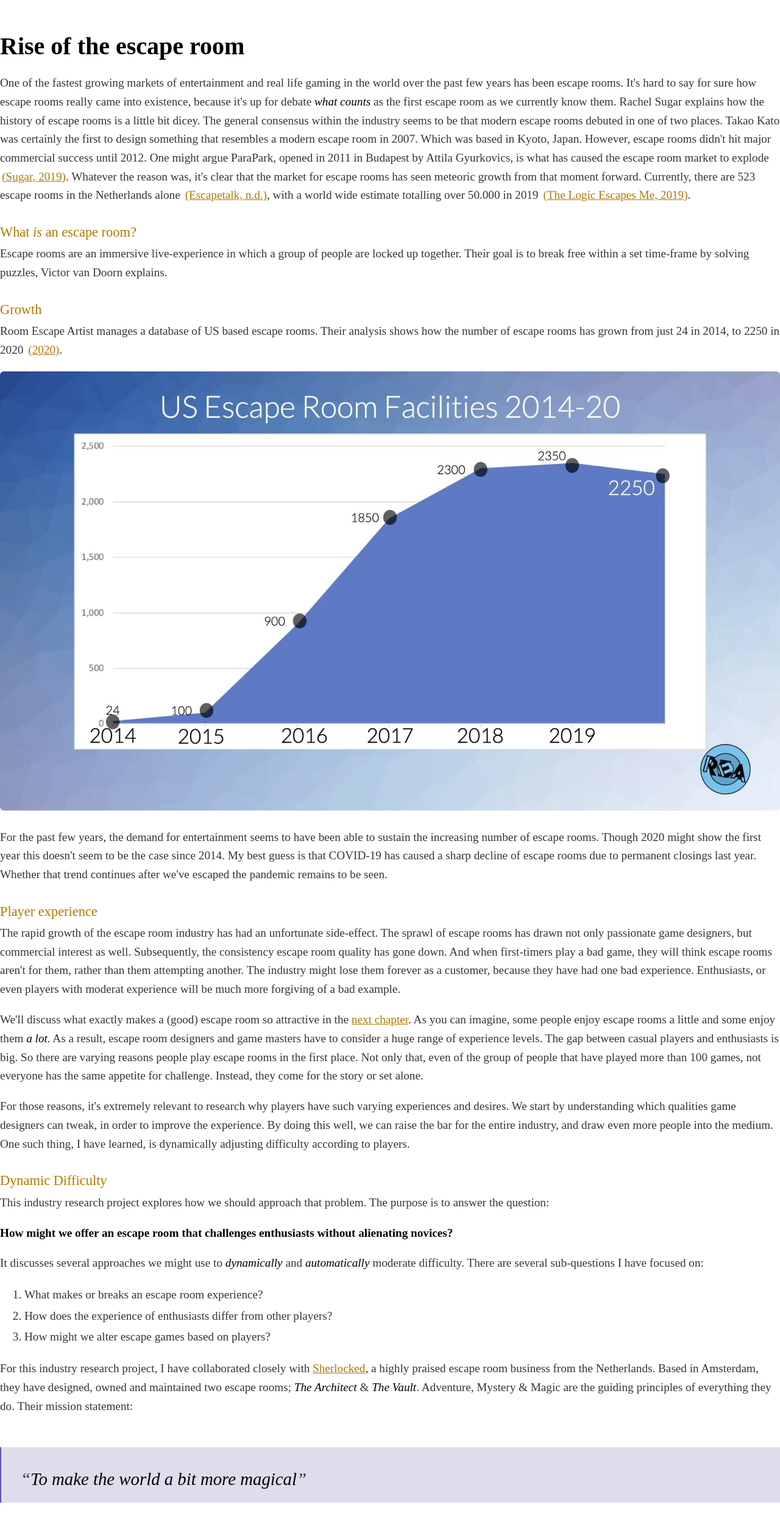
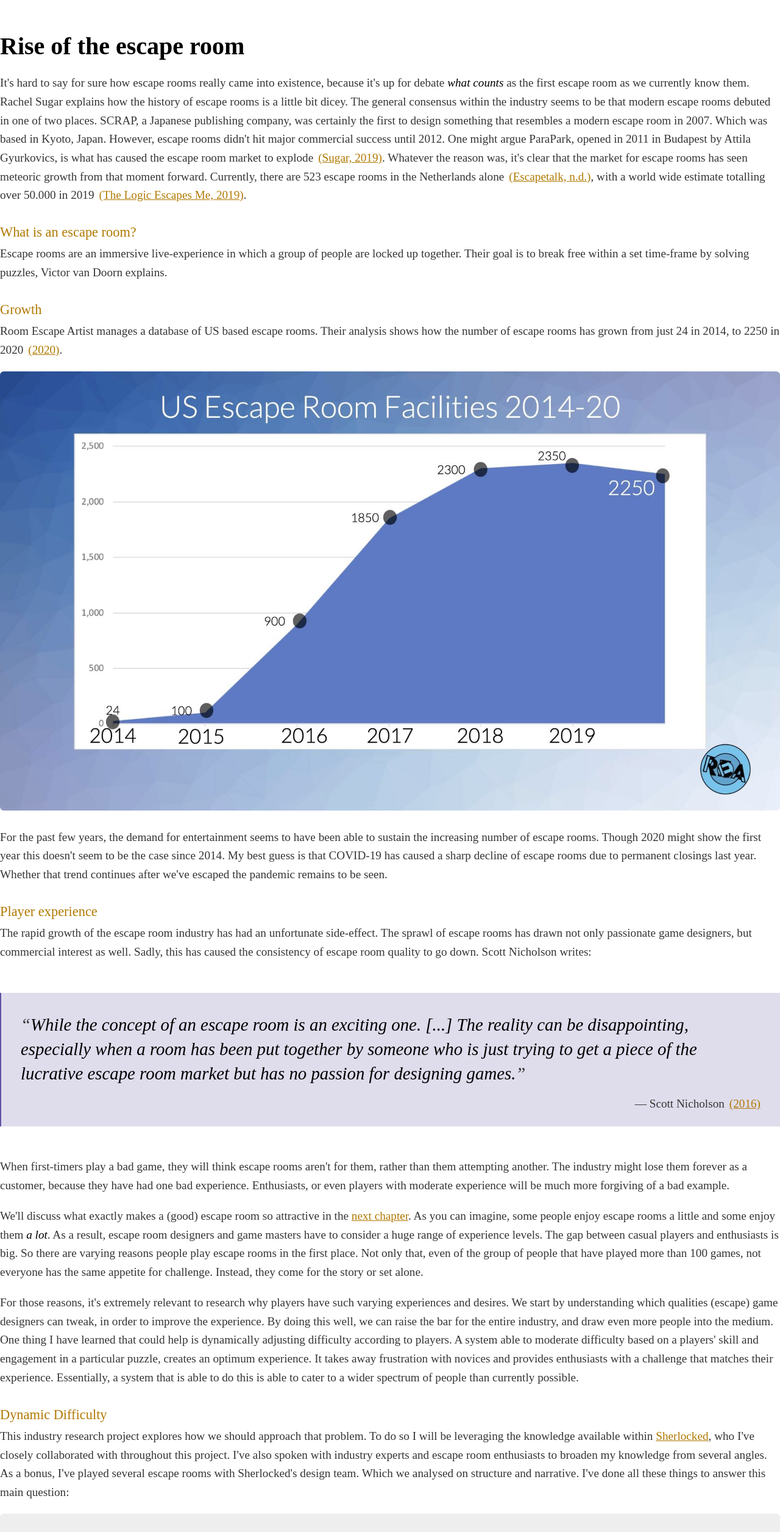
Before and after one commit to nwesthoff/irp-dynamic-difficulty, a Next.js app: page /chapters/introduction in a window 1280 px wide. Shown: the part 80-2592 px from the top of the page at 61% size. Built offline with nearby package versions, Linux system fonts and the light colour scheme.

Commit message:
📝 Update introduction

```diff
--- a/next.config.js
+++ b/next.config.js
@@ -26,6 +26,7 @@
       cleanText = mdxContent.replace(/<\/?[^>]+(>|$)/g, "");
       const time = readingTime(cleanText);
       time.words = time.words - 44;
+      console.log({ title: frontMatter.title, ...time });
       return { time };
     },
     phase: "both",
--- a/pages/chapters/introduction.mdx
+++ b/pages/chapters/introduction.mdx
@@ -1,19 +1,20 @@
 ---
 title: "Introduction"
-introduction: "The beginning..."
+introduction: "One of the fastest growing markets of entertainment and real life gaming in the world over the past few years has been escape rooms."
 index: 1
 image: "/img/vault-stone.jpg"
 ---
 
 import Citation from "@components/Bibliography/Citation";
+import Callout from "@components/MDXComponents/Callout";
 
 ::: section small-width
 
 ## Rise of the escape room
 
-One of the fastest growing markets of entertainment and real life gaming in the world over the past few years has been escape rooms. It's hard to say for sure how escape rooms really came into existence, because it's up for debate _what counts_ as the first escape room as we currently know them. Rachel Sugar explains how the history of escape rooms is a little bit dicey. The general consensus within the industry seems to be that modern escape rooms debuted in one of two places. Takao Kato was certainly the first to design something that resembles a modern escape room in 2007. Which was based in Kyoto, Japan. However, escape rooms didn't hit major commercial success until 2012. One might argue ParaPark, opened in 2011 in Budapest by Attila Gyurkovics, is what has caused the escape room market to explode <Citation id="sugar_2019_the" />. Whatever the reason was, it's clear that the market for escape rooms has seen meteoric growth from that moment forward. Currently, there are 523 escape rooms in the Netherlands alone <Citation id="escapetalk_vind" />, with a world wide estimate totalling over 50.000 in 2019 <Citation id="thelogicescapesme_2019_international" />.
+It's hard to say for sure how escape rooms really came into existence, because it's up for debate _what counts_ as the first escape room as we currently know them. Rachel Sugar explains how the history of escape rooms is a little bit dicey. The general consensus within the industry seems to be that modern escape rooms debuted in one of two places. SCRAP, a Japanese publishing company, was certainly the first to design something that resembles a modern escape room in 2007. Which was based in Kyoto, Japan. However, escape rooms didn't hit major commercial success until 2012. One might argue ParaPark, opened in 2011 in Budapest by Attila Gyurkovics, is what has caused the escape room market to explode <Citation id="sugar_2019_the" />. Whatever the reason was, it's clear that the market for escape rooms has seen meteoric growth from that moment forward. Currently, there are 523 escape rooms in the Netherlands alone <Citation id="escapetalk_vind" />, with a world wide estimate totalling over 50.000 in 2019 <Citation id="thelogicescapesme_2019_international" />.
 
-### What _is_ an escape room?
+### What is an escape room?
 
 Escape rooms are an immersive live-experience in which a group of people are locked up together. Their goal is to break free within a set time-frame by solving puzzles, Victor van Doorn explains.
 
@@ -27,17 +28,27 @@
 
 ### Player experience
 
-The rapid growth of the escape room industry has had an unfortunate side-effect. The sprawl of escape rooms has drawn not only passionate game designers, but commercial interest as well. Subsequently, the consistency escape room quality has gone down. And when first-timers play a bad game, they will think escape rooms aren't for them, rather than them attempting another. The industry might lose them forever as a customer, because they have had one bad experience. Enthusiasts, or even players with moderat experience will be much more forgiving of a bad example.
+The rapid growth of the escape room industry has had an unfortunate side-effect. The sprawl of escape rooms has drawn not only passionate game designers, but commercial interest as well. Sadly, this has caused the consistency of escape room quality to go down. Scott Nicholson writes:
+
+> While the concept of an escape room is an exciting one. [...] The reality can be disappointing, especially when a room has been put together by someone who is just trying to get a piece of the lucrative escape room market but has no passion for designing games.
+>
+> - Scott Nicholson <Citation id="nicholson_2016_ask" hideAuthor />
+
+When first-timers play a bad game, they will think escape rooms aren't for them, rather than them attempting another. The industry might lose them forever as a customer, because they have had one bad experience. Enthusiasts, or even players with moderate experience will be much more forgiving of a bad example.
 
 We'll discuss what exactly makes a (good) escape room so attractive in the [next chapter](https://irp.nilswesthoff.com/chapters/literature-basics). As you can imagine, some people enjoy escape rooms a little and some enjoy them _a lot_. As a result, escape room designers and game masters have to consider a huge range of experience levels. The gap between casual players and enthusiasts is big. So there are varying reasons people play escape rooms in the first place. Not only that, even of the group of people that have played more than 100 games, not everyone has the same appetite for challenge. Instead, they come for the story or set alone.
 
-For those reasons, it's extremely relevant to research why players have such varying experiences and desires. We start by understanding which qualities game designers can tweak, in order to improve the experience. By doing this well, we can raise the bar for the entire industry, and draw even more people into the medium. One such thing, I have learned, is dynamically adjusting difficulty according to players.
+For those reasons, it's extremely relevant to research why players have such varying experiences and desires. We start by understanding which qualities (escape) game designers can tweak, in order to improve the experience. By doing this well, we can raise the bar for the entire industry, and draw even more people into the medium. One thing I have learned that could help is dynamically adjusting difficulty according to players. A system able to moderate difficulty based on a players' skill and engagement in a particular puzzle, creates an optimum experience. It takes away frustration with novices and provides enthusiasts with a challenge that matches their experience. Essentially, a system that is able to do this is able to cater to a wider spectrum of people than currently possible.
 
 ### Dynamic Difficulty
 
-This industry research project explores how we should approach that problem. The purpose is to answer the question:
+This industry research project explores how we should approach that problem. To do so I will be leveraging the knowledge available within [Sherlocked](https://sherlocked.nl), who I've closely collaborated with throughout this project. I've also spoken with industry experts and escape room enthusiasts to broaden my knowledge from several angles. As a bonus, I've played several escape rooms with Sherlocked's design team. Which we analysed on structure and narrative. I've done all these things to answer this main question:
 
-**How might we offer an escape room that challenges enthusiasts without alienating novices?**
+<Callout title="Research Question" emoji="🤔">
+
+How might we offer an escape room that challenges enthusiasts without alienating novices?
+
+</Callout>
 
 It discusses several approaches we might use to _dynamically_ and _automatically_ moderate difficulty. There are several sub-questions I have focused on:
 
@@ -45,10 +56,12 @@
 2. How does the experience of enthusiasts differ from other players?
 3. How might we alter escape games based on players?
 
-For this industry research project, I have collaborated closely with [Sherlocked](https://sherlocked.nl), a highly praised escape room business from the Netherlands. Based in Amsterdam, they have designed, owned and maintained two escape rooms; _The Architect_ & _The Vault_. Adventure, Mystery & Magic are the guiding principles of everything they do. Their mission statement:
+In essence, we'll be looking at the literature on (escape) game design, use existing data, and conduct primary research to break down what great escape rooms do well. We'll determine what makes enthusiasts different, what they care about and why they keep coming back to escape rooms. Finally we'll discuss how to measure the players' experience, and how to respond to that. I've done all this while embedded at Sherlocked, a highly praised escape room business from the Netherlands.
 
-> To make the world a bit more magical
+Based in Amsterdam, Sherlocked has designed, owns and maintains two escape rooms; _The Architect_ & _The Vault_. In every experience they incorporate their guiding principles; Adventure, Mystery & Magic. Their mission statement is to:
 
-Sherlocked is renowned for creating highly engaging experiences, and has generally done well pleasing both novices and enthusiasts. They draw their players in by blurring the lines between what is fiction and reality. However, a select group of enthusiasts feels Sherlocked's experiences lack the level of difficulty they have come to expect.
+> Make the world a bit more magical
+
+Sherlocked is renowned for creating highly engaging experiences, and has generally done well pleasing both novices and enthusiasts. They draw their players in by blurring the lines between what is fiction and reality. However, a select group of enthusiasts feels Sherlocked's experiences lack the level of difficulty they have come to expect. This industry based research project explores how dynamic difficulty solves this, and what to consider when implementing a system like that.
 
 :::
```
